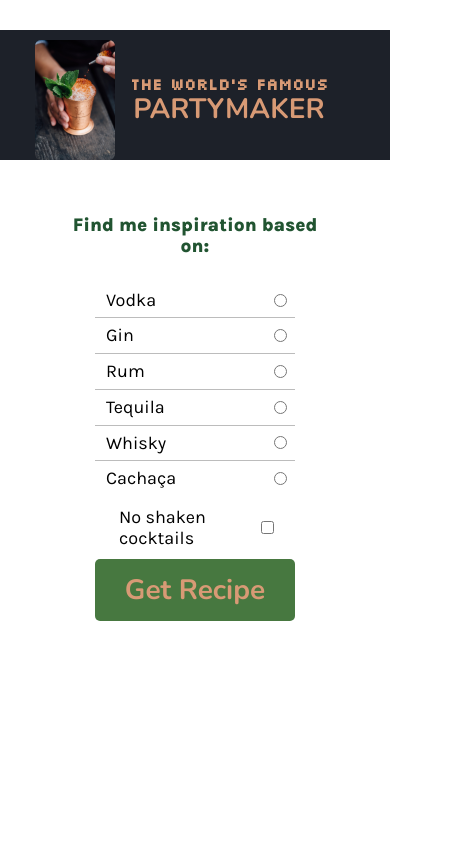
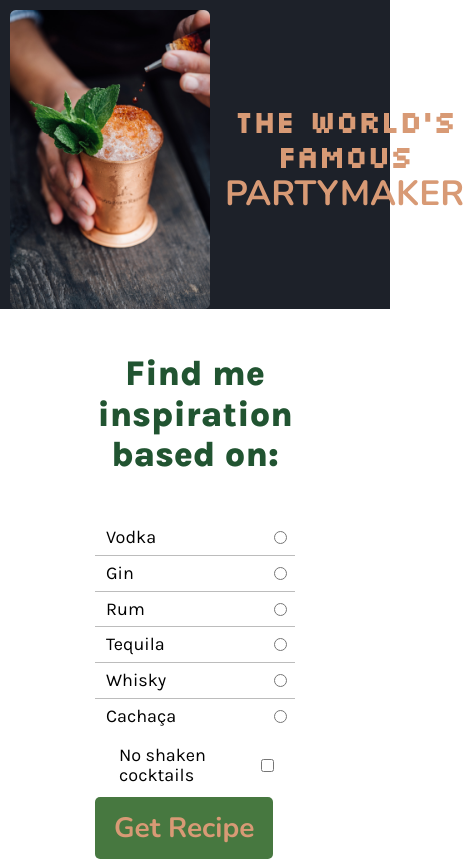
Before and after one commit to cris-valente/Cocktail-recipes, a website built with Vite: page index.html in a window 390 px wide. Shown: the whole page, 464 px wide, since content can reach past the window. Before the commit the page ends 844 px from the top, so only its background shows below. Built offline with nearby package versions, Linux system fonts and the light colour scheme.

Commit message:
cellphone

```diff
--- a/index.css
+++ b/index.css
@@ -14,6 +14,10 @@
 html, body {
     margin: 0;
     font-family: 'Karla', sans-serif;
+    font-weight: 400;
+    font-size: 30px;
+    background-color: #FFFFFF;
+    height: 80%;
 }
 
 /*typography*/
@@ -28,19 +32,19 @@ h1, h2{
 }
 
 h1{
-    font-size: 28px;
+    font-size: 35px;
     font-family: 'Nunito', sans-serif;
     font-weight: 700;
 
 }
 
 h2 {
-    font-size: 16px;
+    font-size: 30px;
     font-family: 'Silkscreen', sans-serif;
 }
 
 h3{
-    margin: 25px;
+    margin: 45px;
     color: var(--cal-poly-green)
 }
 
@@ -51,22 +55,23 @@ header{
 }
 
 .header-inner{
+
     display: flex;
     align-items: center;
     margin: 0 auto;
-    width: 370px;
+    max-width: 370px;
     gap: 15px;
     padding: 10px 0 0 0;
 }
 
 .main-img{
-    width: 80px;
+    width: 200px;
     border-radius: 6px;
 }
 
 .controls-container{
-    display: flex;
-    flex-direction: column;
+    /* display: flex;
+    flex-direction: column; */
     width: 200px;
     margin: 0px auto;
 }
@@ -76,9 +81,17 @@ header{
     display: flex;
     flex-direction: column;
     max-width: 320px;
-    margin: 30px auto;
+    margin: 0 auto 0 10px;
 
 }
+.stretch{
+    width: 100%
+}
+
+.center{
+    margin: 0 auto;
+}
+
 .radio{
     display: flex;
     align-items: center;
@@ -168,7 +181,7 @@ input[type="radio"]{
     border: 1px solid var(--fern-green);
     border-radius: 5px;
     width: 420px;
-    height: 490px;
+    height: 80%;
     background-color: var(--raisin-black);
 
 }
@@ -202,7 +215,7 @@ input[type="radio"]{
     /* text-shadow: 1px 1px 2px whitesmoke; */
     font-weight: 700;
     font-family: 'Nunito', sans-serif;
-    font-size: 17px;
+    font-size: 30px;
     background: var(--raisin-black);
     opacity: 0.9;
     border-radius: 8px;
--- a/index.html
+++ b/index.html
@@ -13,7 +13,7 @@
 		<div class="container">
 			<div class="header-inner">
 				<img src="images/adam-jaime-main-unsplash.jpg" class="main-img">
-				<div>
+				<div class="stretch">
 					<h2>The world's famous</h2>
 					<h1>PARTYMAKER</h1>
 				</div>
@@ -21,7 +21,7 @@
 		</div>
 	</header>
 	<main>
-		<div class="container">
+		<div class="container center">
 			<h3>Find me inspiration based on:</h3>
 			<div class="controls-container">
 				<div class="spirit-radios" id="spirit-radios"></div>
```
